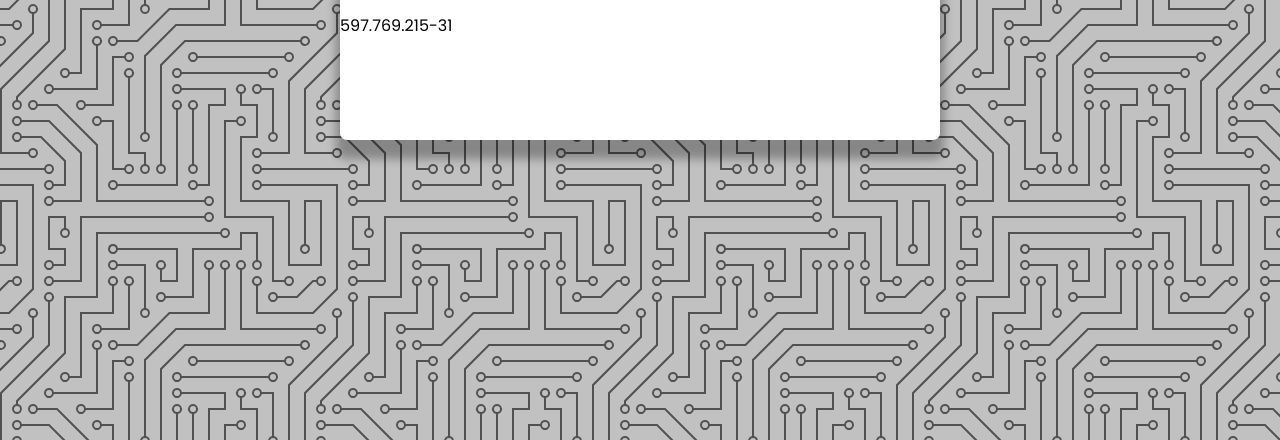
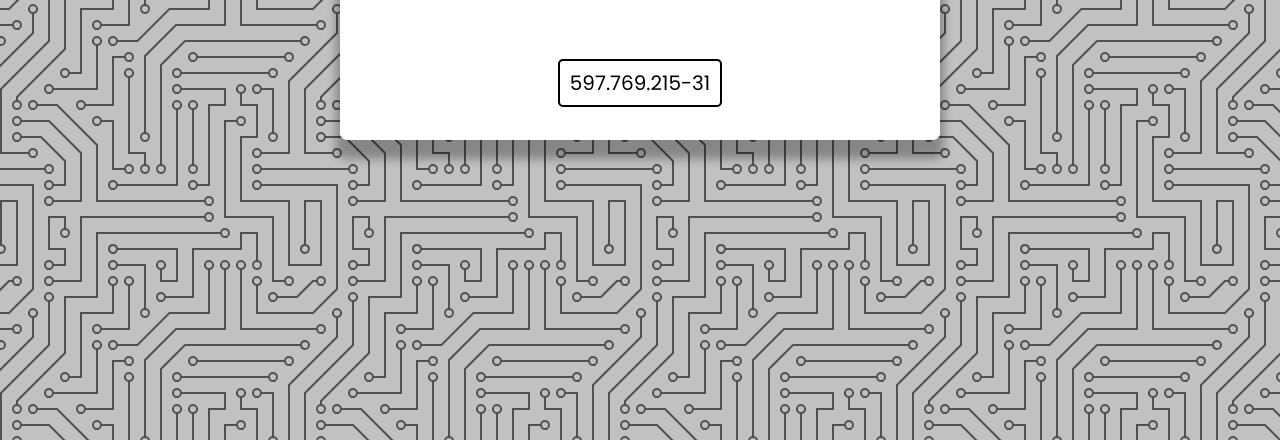
Before and after one commit to wnicolass/js-ts-course, a website built with webpack: page random_cpf_generator/public/index.html in a window 1280 px wide. Shown: the part 360-800 px from the top of the page. Built offline with nearby package versions, Linux system fonts and the light colour scheme.

Commit message:
feat: style result container :lipstick:

```diff
--- a/random_cpf_generator/src/assets/styles/style.css
+++ b/random_cpf_generator/src/assets/styles/style.css
@@ -42,4 +42,20 @@ body {
 .container h1 {
   font-size: 3rem;
   text-align: center;
+
+  margin-bottom: 5rem;
 }
+
+.container .result {
+  display: flex;
+  align-content: center;
+  justify-content: center;
+}
+
+.container .result p {
+  font-size: 20px;
+
+  border: 2px solid #000;
+  border-radius: 5px;
+  padding: 1rem;
+}
--- a/random_cpf_generator/src/index.js
+++ b/random_cpf_generator/src/index.js
@@ -4,5 +4,7 @@ import "./assets/styles/style.css";
 (() => {
   const generate = new GenerateCPF();
   const resultContainer = document.querySelector(".result");
-  resultContainer.textContent = generate.generateNewCPF();
+  const p = document.createElement("p");
+  p.textContent = generate.generateNewCPF();
+  resultContainer.appendChild(p);
 })();
```
Also changed, not shown: random_cpf_generator/public/assets/js/bundle.js (+4 -2 lines), 1 other file.
